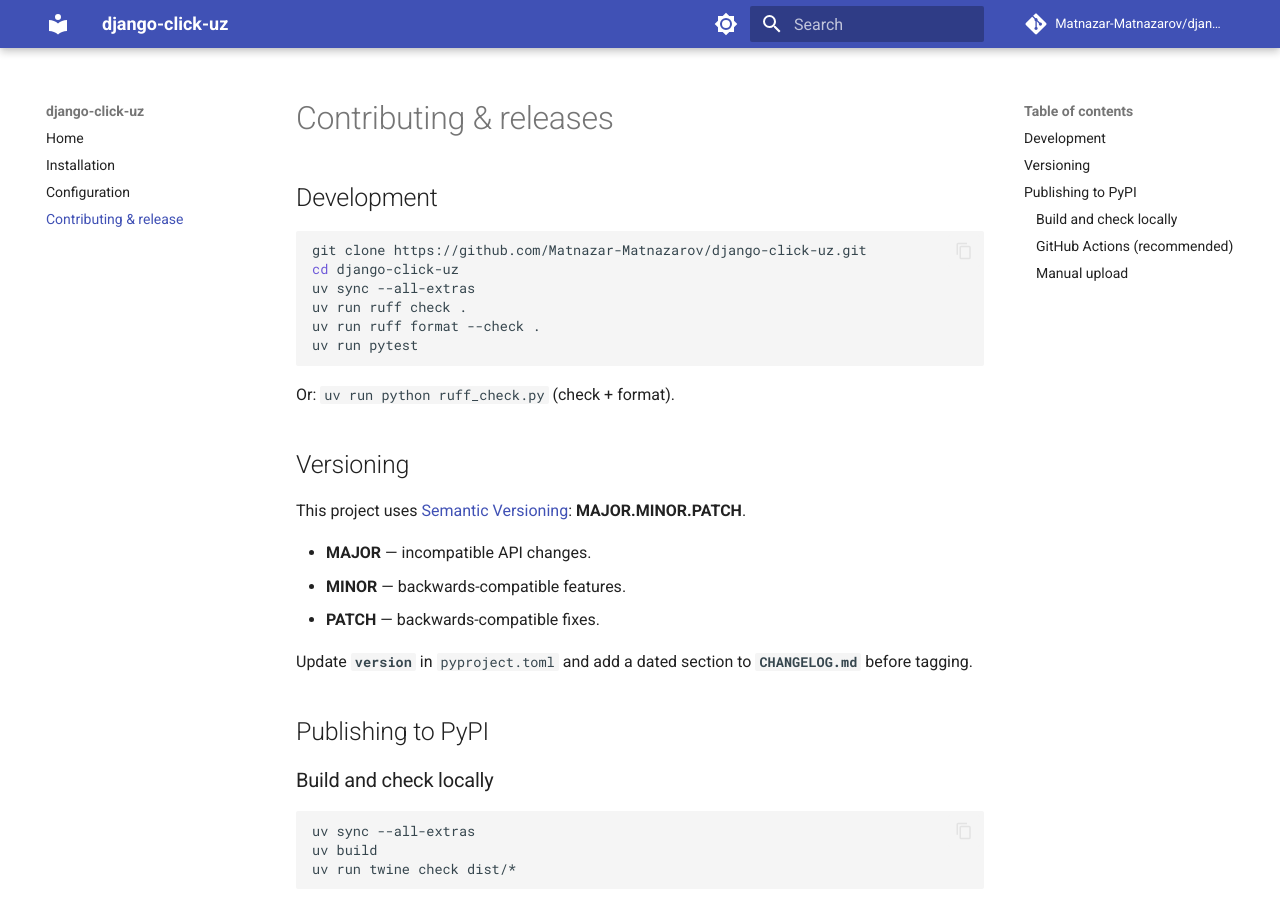
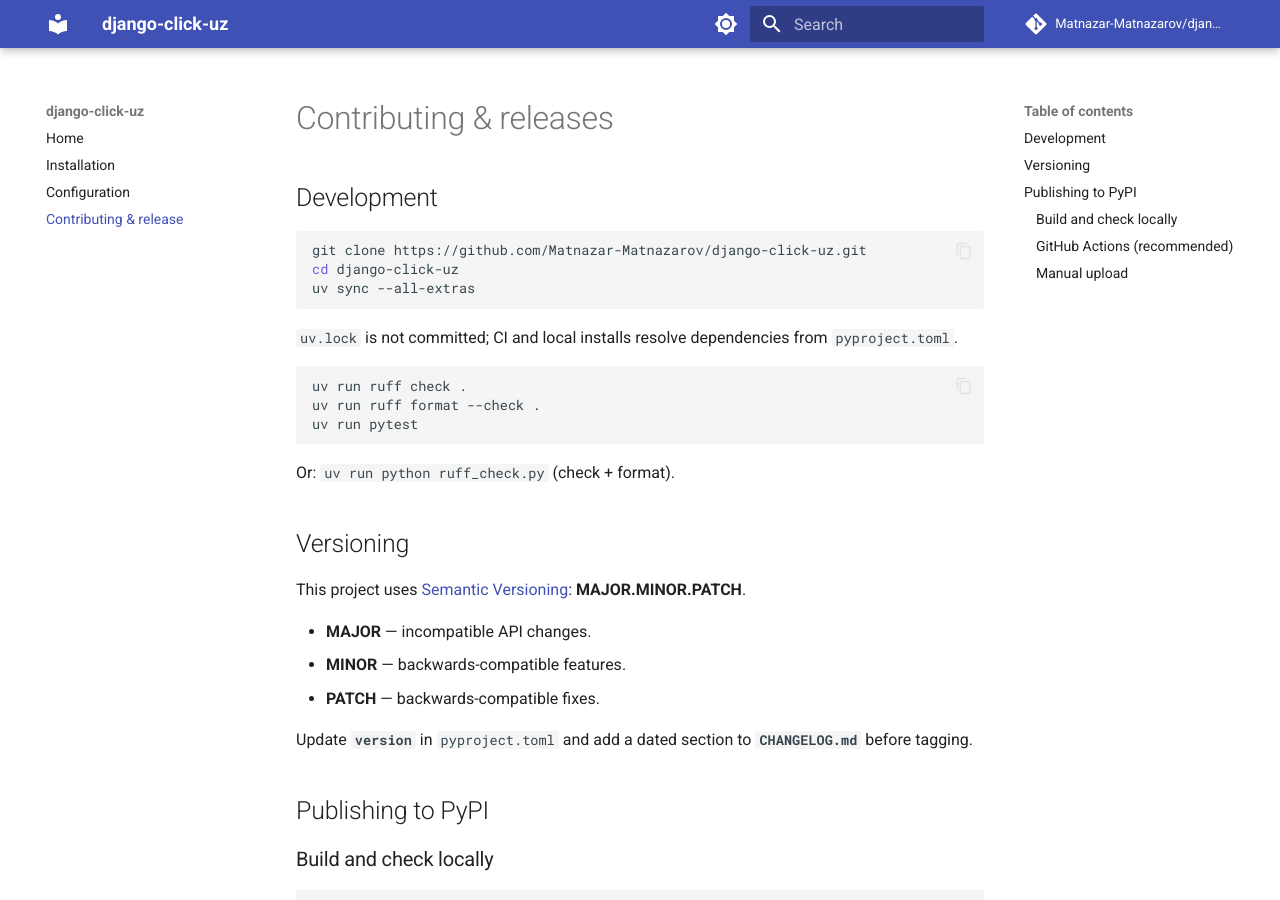
Before and after one commit to Matnazar-Matnazarov/django-click-uz, an MkDocs documentation site: the page built from docs/contributing.md, in a window 1280 px wide and 900 px high. Built offline with MkDocs 1.6.1 and Material for MkDocs 9.7.7, drawn with Linux system fonts in a browser that asks for light colours; comment, search, counter and statistics services are not loaded.

Commit message:
chore: ignore uv.lock in git; stop tracking lockfile
- Document UV section in .gitignore (library-style; CI resolves from pyproject)
- Remove uv.lock from version control
- Note in docs/contributing that lock is not committed

````diff
--- a/docs/contributing.md
+++ b/docs/contributing.md
@@ -6,6 +6,11 @@
 git clone https://github.com/Matnazar-Matnazarov/django-click-uz.git
 cd django-click-uz
 uv sync --all-extras
+```
+
+`uv.lock` is not committed; CI and local installs resolve dependencies from `pyproject.toml`.
+
+```bash
 uv run ruff check .
 uv run ruff format --check .
 uv run pytest
````
Also changed, not shown: 2 other files.
